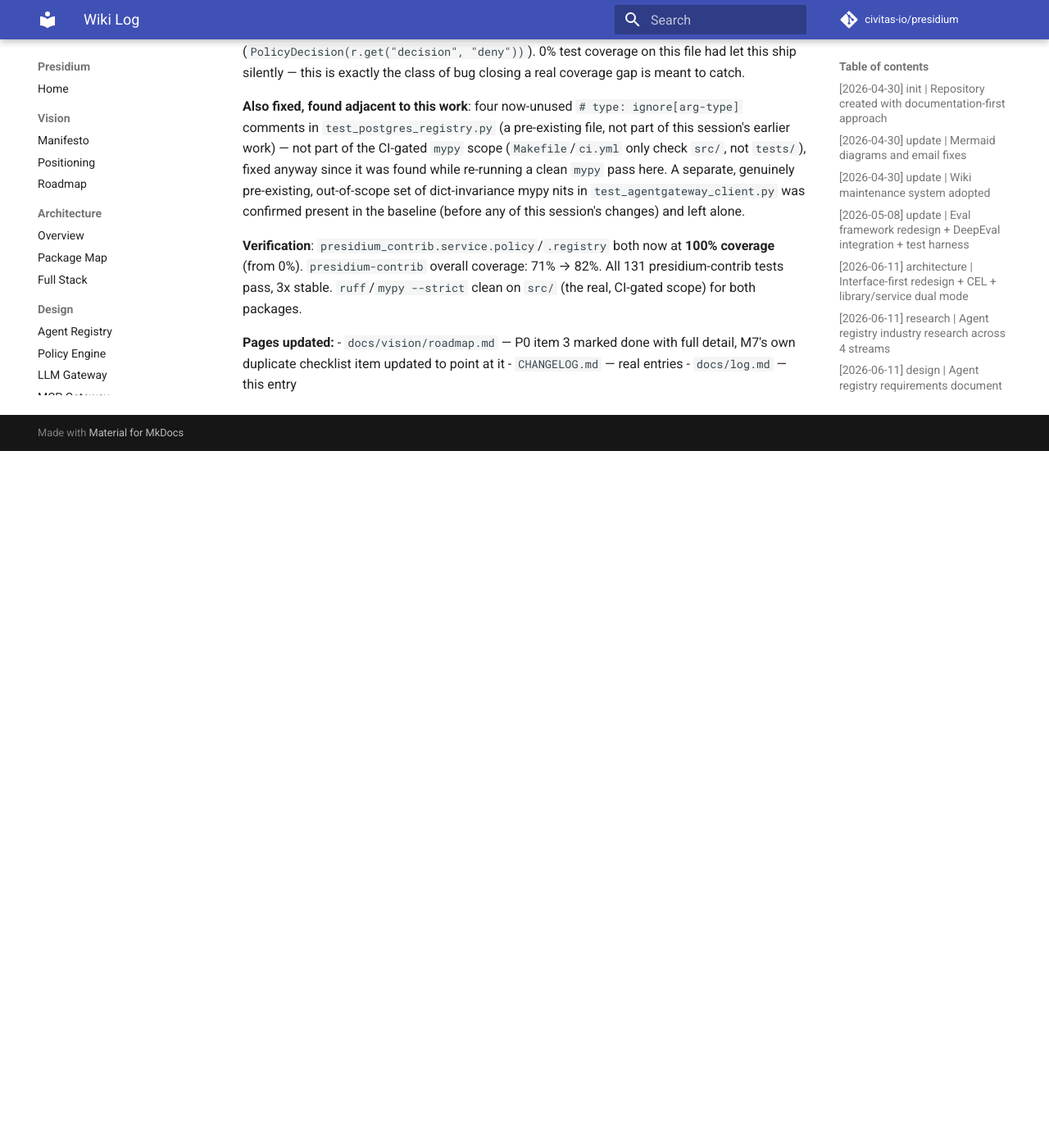
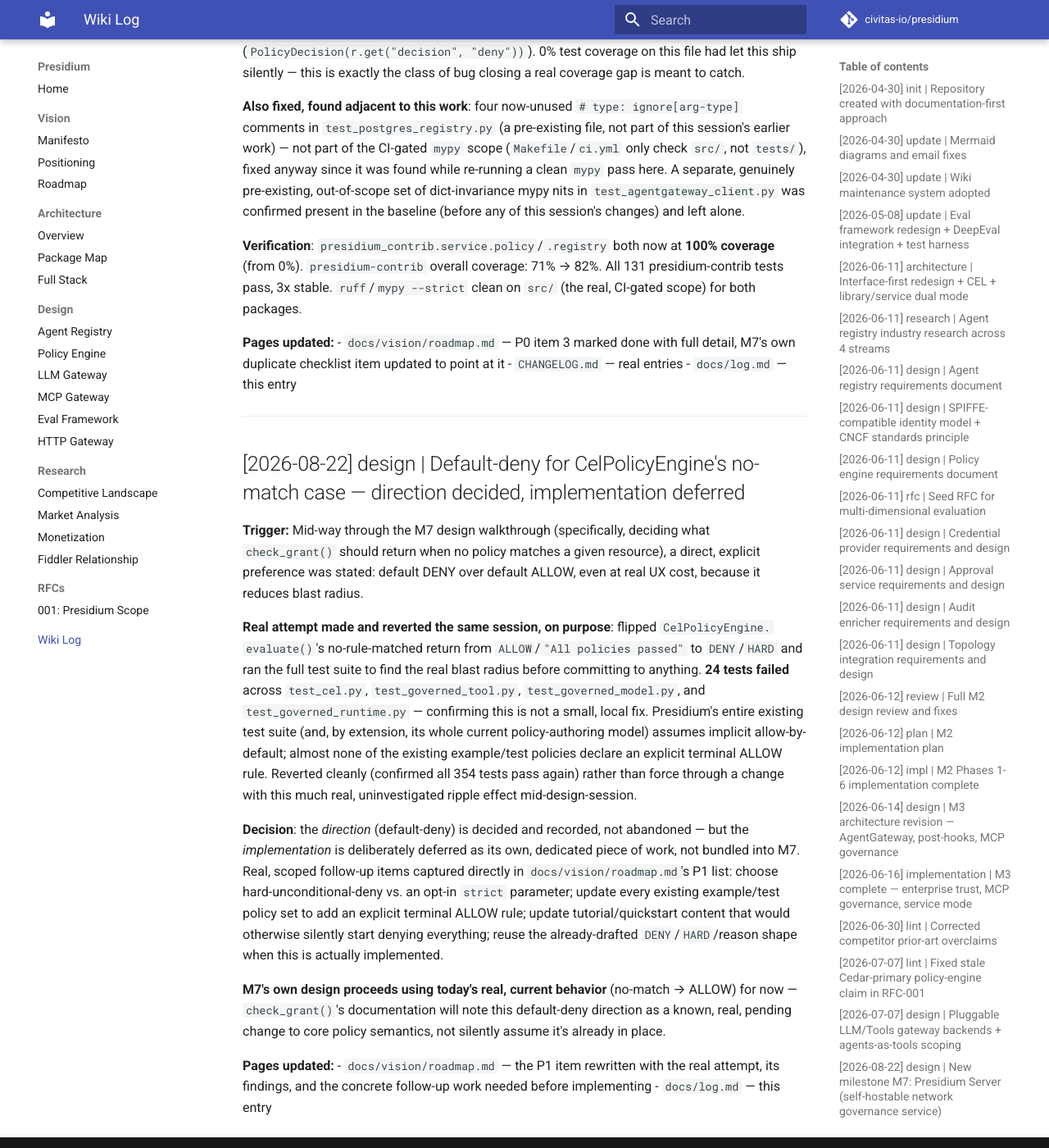
Before and after one commit to civitas-io/presidium, an MkDocs documentation site: the page built from docs/log.md, in a window 1280 px wide and 1400 px high, scrolled down 23348 px. Shown: the whole window at 82% size. Built offline with MkDocs 1.6.1 and Material for MkDocs 9.7.7, drawn with Linux system fonts in a browser that asks for light colours; comment, search, counter and statistics services are not loaded; before the commit the page ends 23898 px from its top, so only the background shows below that.

Commit message:
docs: record default-deny direction for CelPolicyEngine, defer implementation
Mid-way through M7's design walkthrough, an explicit preference was
stated: default DENY over default ALLOW for CelPolicyEngine's
no-rule-matched case, even at real UX cost, for a reduced blast
radius.

Made a real attempt and reverted it the same session, on purpose:
flipping the no-match return from ALLOW to DENY broke 24 existing
tests across test_cel.py, test_governed_tool.py,
test_governed_model.py, and test_governed_runtime.py, confirming
Presidium's whole existing test suite (and current policy-authoring
model) assumes implicit allow-by-default. Not a small, local fix --
reverted cleanly rather than force through a change with this much
real, uninvestigated ripple effect mid-design-session.

Direction is decided and recorded, not abandoned. Implementation
deferred as its own, dedicated piece of work with concrete, scoped
follow-up items captured in docs/vision/roadmap.md: choose
hard-unconditional-deny vs. an opt-in strict parameter; update every
existing example/test policy to add an explicit terminal ALLOW rule;
update tutorial/quickstart content; reuse the already-drafted
DENY/HARD/reason shape when this is actually implemented.

M7's own design proceeds using today's real, current behavior for
now, with the default-deny direction noted as a known, pending change
to core policy semantics.

```diff
--- a/docs/log.md
+++ b/docs/log.md
@@ -922,3 +922,38 @@ confirmed present in the baseline (before any of this session's changes) and lef
   checklist item updated to point at it
 - `CHANGELOG.md` — real entries
 - `docs/log.md` — this entry
+
+---
+
+## [2026-08-22] design | Default-deny for CelPolicyEngine's no-match case — direction decided, implementation deferred
+
+**Trigger:** Mid-way through the M7 design walkthrough (specifically, deciding what `check_grant()`
+should return when no policy matches a given resource), a direct, explicit preference was stated:
+default DENY over default ALLOW, even at real UX cost, because it reduces blast radius.
+
+**Real attempt made and reverted the same session, on purpose**: flipped `CelPolicyEngine.
+evaluate()`'s no-rule-matched return from `ALLOW`/`"All policies passed"` to `DENY`/`HARD` and ran
+the full test suite to find the real blast radius before committing to anything. **24 tests failed**
+across `test_cel.py`, `test_governed_tool.py`, `test_governed_model.py`, and
+`test_governed_runtime.py` — confirming this is not a small, local fix. Presidium's entire existing
+test suite (and, by extension, its whole current policy-authoring model) assumes implicit
+allow-by-default; almost none of the existing example/test policies declare an explicit terminal
+ALLOW rule. Reverted cleanly (confirmed all 354 tests pass again) rather than force through a
+change with this much real, uninvestigated ripple effect mid-design-session.
+
+**Decision**: the *direction* (default-deny) is decided and recorded, not abandoned — but the
+*implementation* is deliberately deferred as its own, dedicated piece of work, not bundled into M7.
+Real, scoped follow-up items captured directly in `docs/vision/roadmap.md`'s P1 list: choose
+hard-unconditional-deny vs. an opt-in `strict` parameter; update every existing example/test
+policy set to add an explicit terminal ALLOW rule; update tutorial/quickstart content that would
+otherwise silently start denying everything; reuse the already-drafted `DENY`/`HARD`/reason shape
+when this is actually implemented.
+
+**M7's own design proceeds using today's real, current behavior** (no-match → ALLOW) for now —
+`check_grant()`'s documentation will note this default-deny direction as a known, real, pending
+change to core policy semantics, not silently assume it's already in place.
+
+**Pages updated:**
+- `docs/vision/roadmap.md` — the P1 item rewritten with the real attempt, its findings, and the
+  concrete follow-up work needed before implementing
+- `docs/log.md` — this entry
--- a/docs/vision/roadmap.md
+++ b/docs/vision/roadmap.md
@@ -100,9 +100,30 @@ fictional cryptographic-identity claim would be worse than not releasing.
   item above, once the basic binding is fixed. Tracked under M7.
 - [ ] LiteLLM adapter + stub adapters (Kong/Portkey/Cloudflare AI Gateway/Helicone/TrueFoundry) —
   real market flexibility; AgentGateway already covers the reference path so this isn't urgent.
-- [ ] Add an explicit `strict`/fail-closed-on-no-match mode to `CelPolicyEngine`. Today, no rule
-  matching a stage silently defaults to `ALLOW` — a real, currently-undecided security posture
-  question, not just a style nit. Worth deciding on purpose rather than leaving implicit.
+- [ ] **Default-deny for `CelPolicyEngine`'s no-rule-matched case — direction decided, implementation
+  deliberately deferred, not a style nit.** Today, no rule matching a stage silently defaults to
+  `ALLOW`. **Explicit real-world preference recorded 2026-08-22**: default DENY over default ALLOW
+  is the right posture, even at real UX cost, because it reduces blast radius — stated directly,
+  not inferred. **A real implementation attempt was made and reverted the same session**, on
+  purpose, once its actual blast radius became concrete: flipping `CelPolicyEngine`'s no-match
+  return from `ALLOW`/`"All policies passed"` to `DENY`/`HARD` broke **24 existing tests** across
+  `test_cel.py`, `test_governed_tool.py`, `test_governed_model.py`, and
+  `test_governed_runtime.py` — because Presidium's whole existing test suite (and, implicitly, its
+  whole current policy-authoring model) assumes an implicit allow-by-default; almost none of the
+  existing example/test policies declare an explicit terminal ALLOW rule. This is not a small,
+  local fix — it is a real change to how every Presidium deployment must author policies (an
+  allowlist model: explicit ALLOW + explicit DENY + explicit REQUIRE_APPROVAL, nothing implicit),
+  and needs its own dedicated design pass, not a one-line patch. **Real, scoped follow-up work
+  needed before implementing**: (1) decide whether this is a hard, unconditional default-deny
+  (matches the stated preference most directly) or a `default_decision`/`strict` constructor
+  parameter (safer migration path, more code); (2) update every existing example/test policy set
+  to add an explicit terminal ALLOW rule wherever one was previously implicit; (3) update
+  `docs/design/policy-engine.md`/`docs/quickstart.md`/any tutorial content that currently shows a
+  policy set without a terminal allow rule, since those examples would now deny everything;
+  (4) decide the exact `reason`/`policy_name` shape for the new default-deny `PolicyResult`
+  (already drafted once: `reason="No policy rule matched this request (fail-closed default — no
+  implicit allow)"`, worth reusing). Revisit as its own, dedicated piece of work — not bundled into
+  M7 or any other milestone by default.
 - [ ] **Add trust ceiling propagation — a real, currently-exploitable "trust washing" gap.**
   Surfaced by a direct comparison against Microsoft's Agent Governance Toolkit
   (`microsoft/agent-governance-toolkit`), whose `AGENTMESH-IDENTITY-TRUST-1.0` spec requires
```
